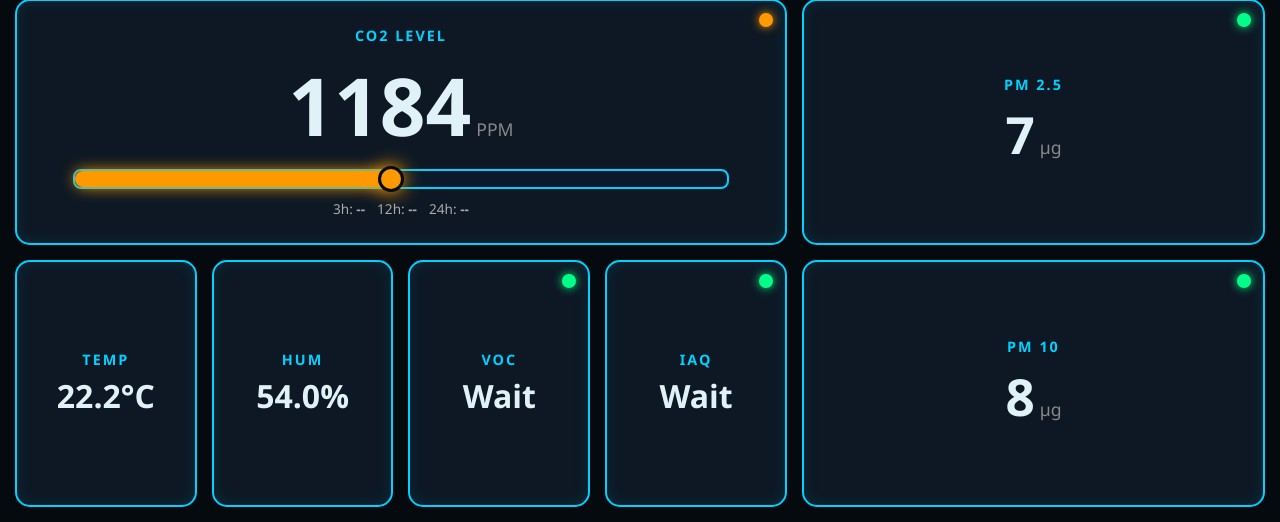
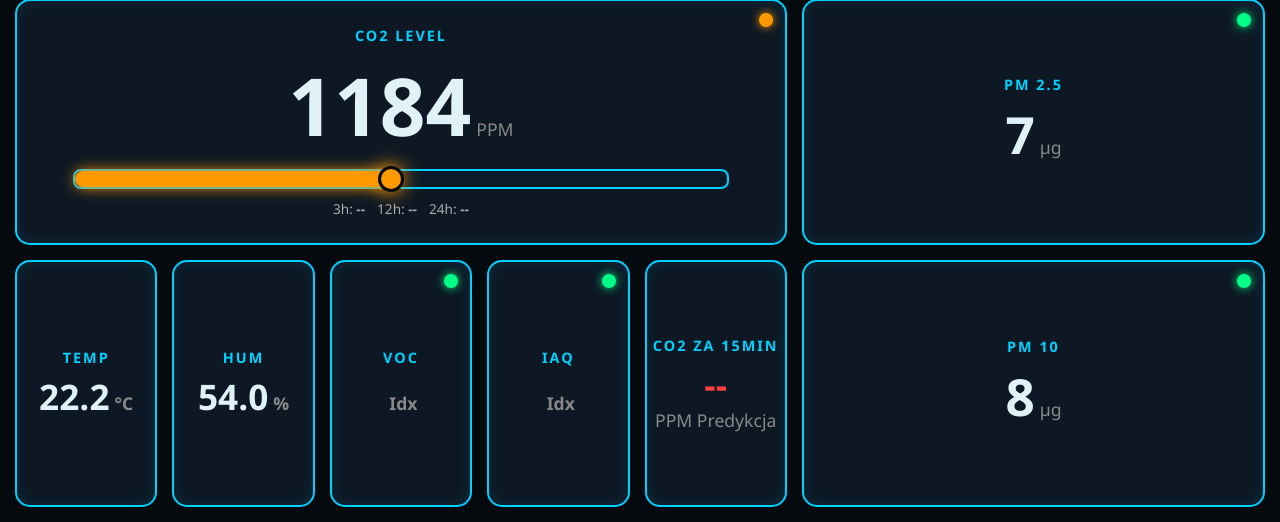
Before and after one commit to MichalWojtasiak/Projekt, a Flask app: page / in a window 1280 px wide. Shown: the part 278-800 px from the top of the page. Run offline with Flask 3, Linux system fonts and the light colour scheme; data comes from the database, SQL or seed files in the repository.

Commit message:
final
Updated styles for card hover effects and adjusted layout for bottom group. Enhanced chart display and added prediction chart functionality.

```diff
--- a/Projekt_App/templates/index.html
+++ b/Projekt_App/templates/index.html
@@ -59,7 +67,7 @@
         .pm100-c { grid-area: pm100; }
 
         /* DOLNA GRUPA */
-        .bottom-group { grid-area: bottom; display: grid; grid-template-columns: repeat(4, 1fr); gap: 15px; }
+        .bottom-group { grid-area: bottom; display: grid; grid-template-columns: repeat(5, 1fr); gap: 15px; }
 
         /* KROPKA STATUSU */
         .status-dot {
@@ -145,21 +172,26 @@
     <div class="bottom-group">
         <div class="card" onclick="openChart('temp')">
             <span class="label">Temp</span>
-            <div class="value" style="font-size: 2rem;"><span id="v-temp">--</span>°C</div>
+            <div class="value" style="font-size: 2.2rem;"><span id="v-temp">--</span><span class="unit">°C</span></div>
         </div>
         <div class="card" onclick="openChart('hum')">
             <span class="label">Hum</span>
-            <div class="value" style="font-size: 2rem;"><span id="v-hum">--</span>%</div>
+            <div class="value" style="font-size: 2.2rem;"><span id="v-hum">--</span><span class="unit">%</span></div>
         </div>
         <div class="card" onclick="openChart('voc')">
             <div class="status-dot" id="dot-voc"></div>
             <span class="label">VOC</span>
-            <div class="value" style="font-size: 2rem;" id="v-voc">--</div>
+            <div class="value" style="font-size: 2.2rem;"><span id="v-voc">--</span><span class="unit">Idx</span></div>
         </div>
         <div class="card" onclick="openChart('iaq')">
             <div class="status-dot" id="dot-iaq"></div>
             <span class="label">IAQ</span>
-            <div class="value" style="font-size: 2rem;" id="v-iaq">--</div>
+            <div class="value" style="font-size: 2.2rem;"><span id="v-iaq">--</span><span class="unit">Idx</span></div>
+        </div>
+        <div class="card" onclick="openPredictionChart()">
+            <span class="label">CO2 za 15min</span>
+            <div class="value" style="font-size: 2.2rem; color: var(--neon-red);"><span id="v-pred">--</span></div>
+            <span class="unit" style="margin:0;">PPM Predykcja</span>
         </div>
     </div>
 
@@ -179,6 +212,18 @@
 
 <script>
     let chart, currentSensor = null;
+
+    // --- SŁOWNIK NAGŁÓWKÓW DLA WYKRESÓW ---
+    const sensorTitles = {
+        'pm10': 'Pył zawieszony PM 1.0',
+        'pm25': 'Pył zawieszony PM 2.5',
+        'pm100': 'Pył zawieszony PM 10',
+        'co2': 'Poziom CO2',
+        'temp': 'Temperatura °C',
+        'hum': 'Wilgotność %',
+        'voc': 'Lotne Związki Organiczne VOC',
+        'iaq': 'Indeks Jakości Powietrza IAQ'
+    };
 
     function updateClock() {
         const now = new Date();
@@ -221,15 +266,21 @@
             document.getElementById('v-pm10').innerText = pm10;
             document.getElementById('v-pm25').innerText = pm25;
             document.getElementById('v-pm100').innerText = pm100;
-            document.getElementById('v-voc').innerText = d.voc || "Wait";
-            document.getElementById('v-iaq').innerText = d.iaq || "Wait";
 
-            const co2Color = setDotColor('dot-co2', co2, 800, 1200);
+            // VOC i IAQ
+            document.getElementById('v-voc').innerText = d.voc !== undefined ? d.voc : "--";
+            document.getElementById('v-iaq').innerText = d.iaq !== undefined ? d.iaq : "--";
+
+            document.getElementById('v-pred').innerText = d.pred_co2 ? Math.round(d.pred_co2) : "--";
+
+            const co2Color = setDotColor('dot-co2', co2, 1000, 1500);
             setDotColor('dot-pm10', pm10, 10, 20);
             setDotColor('dot-pm25', pm25, 12, 25);
             setDotColor('dot-pm100', pm100, 20, 50);
+
+            // limity dla kropek statusowych VOC i IAQ
             setDotColor('dot-voc', d.voc, 250, 500);
-            setDotColor('dot-iaq', d.iaq, 50, 100);
+            setDotColor('dot-iaq', d.iaq, 100, 200);
 
             const perc = Math.min(Math.max((co2 - 400) / 16, 0), 100);
             const bar = document.getElementById('bar-co2');
@@ -244,14 +295,25 @@
         } catch(e) {}
     }
 
-    async function openChart(s) { currentSensor = s; document.getElementById('overlay').style.display='block'; updateChartOnly(s); }
-    function closeChart() { currentSensor = null; document.getElementById('overlay').style.display='none'; }
+    async function openChart(s) {
+        currentSensor = s;
+        document.getElementById('overlay').style.display = 'flex';
+        document.getElementById('chartTitle').innerText = sensorTitles[s] || s.toUpperCase();
+        updateChartOnly(s);
+    }
 
+    function closeChart() {
+        currentSensor = null;
+        document.getElementById('overlay').style.display = 'none';
+    }
+
+    // GŁÓWNA FUNKCJA GENERUJĄCA WYKRES
     async function updateChartOnly(s) {
         const r = await fetch(`/api/history/${s}`);
         const data = await r.json();
         const ctx = document.getElementById('chartCanvas').getContext('2d');
         if(chart) chart.destroy();
+
         chart = new Chart(ctx, {
             type: 'line',
             data: {
@@ -266,10 +328,15 @@
             options: {
                 responsive: true, maintainAspectRatio: false, animation: false,
                 scales: {
-                    // PRZYWRÓCONA PODZIAŁKA GODZINOWA
                     x: {
                         display: true,
-                        ticks: { color: '#888', font: { size: 14 } },
+                        ticks: {
+                            color: '#888',
+                            font: { size: 14 },
+                            maxTicksLimit: 24,
+                            maxRotation: 45,
+                            minRotation: 45
+                        },
                         grid: { display: false }
                     },
                     y: {
@@ -282,6 +349,72 @@
             }
         });
     }
+    async function openPredictionChart() {
+            currentSensor = null;
+            document.getElementById('overlay').style.display = 'flex';
+            document.getElementById('chartTitle').innerText = "Przewidywane C02 15 min";
+
+            const r = await fetch('/api/prediction');
+            const data = await r.json();
+            const ctx = document.getElementById('chartCanvas').getContext('2d');
+            if(chart) chart.destroy();
+
+            chart = new Chart(ctx, {
+                type: 'line',
+                data: {
+                    labels: data.map(i => i.t.includes(' ') ? i.t.split(' ')[1] : i.t),
+                    datasets: [
+                        {
+                            label: 'Aktualne',
+                            data: data.map(i => i.actual),
+                            borderColor: '#00d1ff',
+                            backgroundColor: 'rgba(0, 209, 255, 0.1)',
+                            fill: true,
+                            tension: 0.3,
+                            pointRadius: 0
+                        },
+                        {
+                            label: 'Prognoza 15 min',
+                            data: data.map(i => i.pred),
+                            borderColor: '#ff3e3e',
+                            backgroundColor: 'rgba(255, 62, 62, 0.05)',
+                            fill: true,
+                            tension: 0.3,
+                            pointRadius: 0
+                        }
+                    ]
+                },
+                options: {
+                    responsive: true,
+                    maintainAspectRatio: false,
+                    animation: false,
+                    scales: {
+                        x: {
+                            display: true,
+                            ticks: {
+                                color: '#888',
+                                font: { size: 14 },
+                                maxTicksLimit: 24,
+                                maxRotation: 45,
+                                minRotation: 45
+                            },
+                            grid: { display: false }
+                        },
+                        y: {
+                            display: true,
+                            ticks: { color: '#888' },
+                            grid: { color: '#222' }
+                        }
+                    },
+                    plugins: {
+                        legend: {
+                            display: true,
+                            labels: { color: '#e0f2f7', font: { size: 14 } }
+                        }
+                    }
+                }
+            });
+        }
 
     setInterval(refresh, 5000);
     setInterval(updateClock, 1000);
```
Also changed, not shown: other parts of Projekt_App/templates/index.html (+34 -6 lines).
